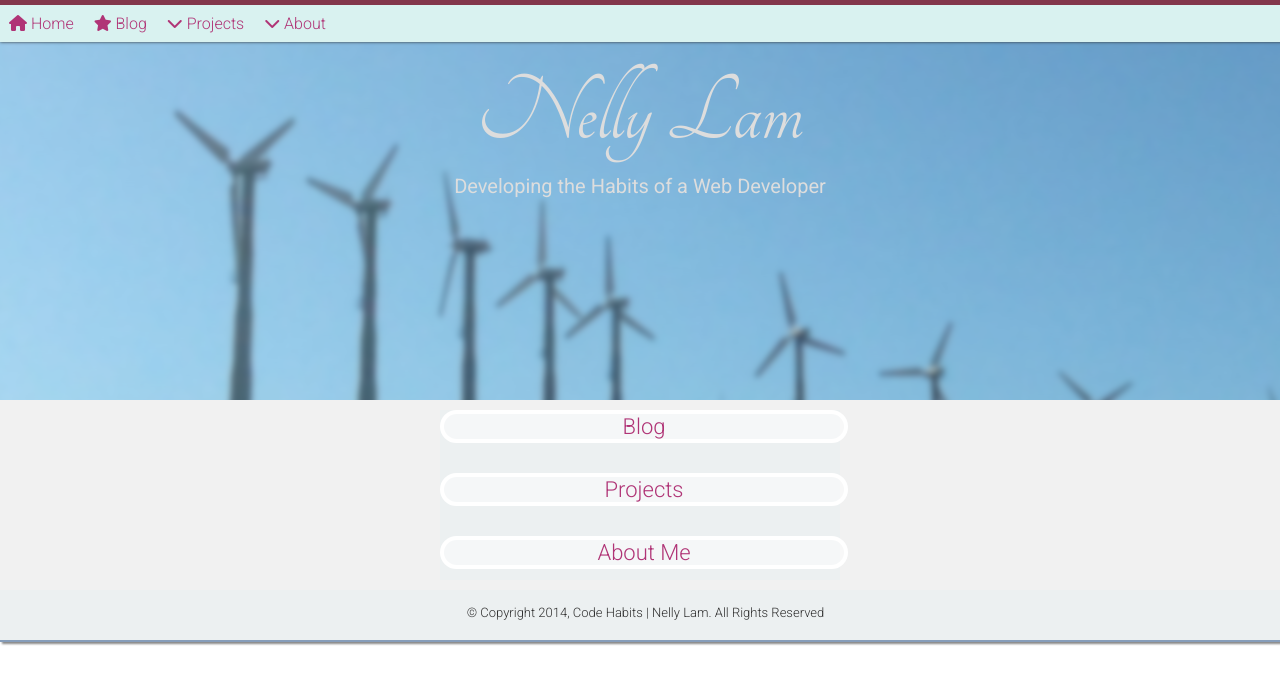
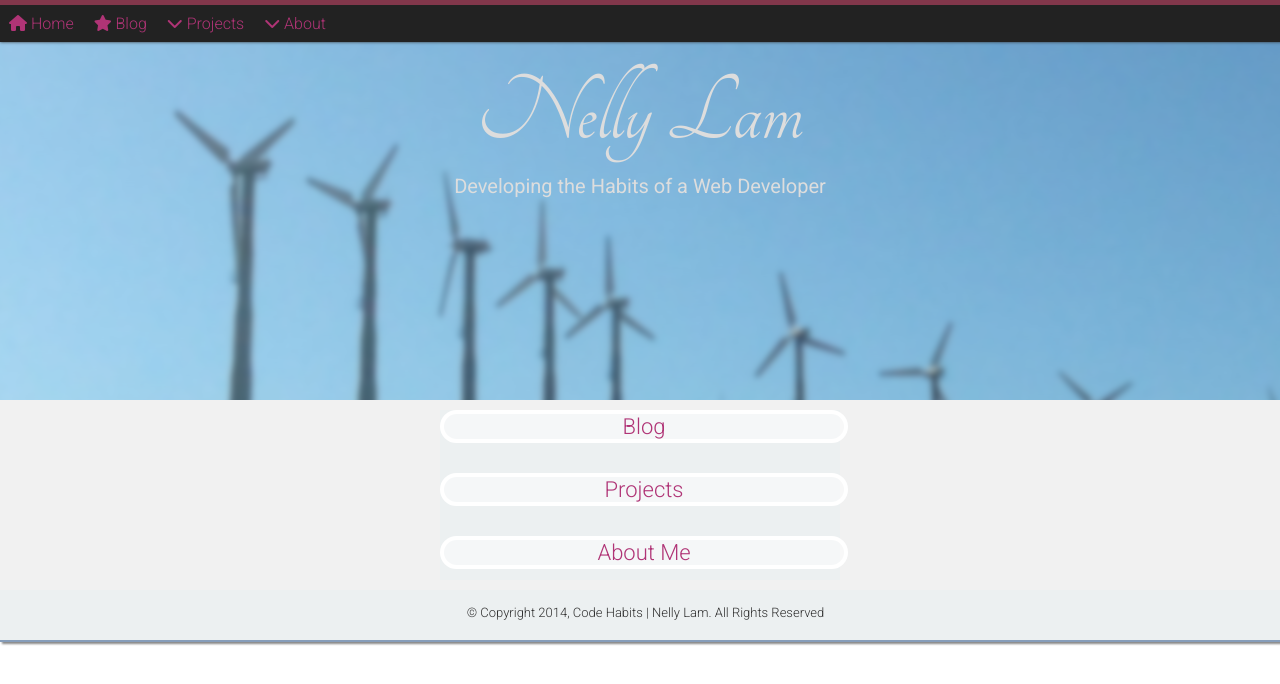
Before and after one commit to nellylam/nellylam.github.io, a Jekyll site: the page built from index.html, in a window 1280 px wide. Shown: the top 684 px of the page. Built offline with Jekyll 4.4.1, drawn with Linux system fonts in a browser that asks for light colours; nearby versions of some CDN libraries; library files that are not in the unit come from our copies; Markdown is read by kramdown in place of the engine named in the settings; the list of posts is cut into pages by our own code.

Commit message:
navbar to black

```diff
--- a/css/stylesheet.css
+++ b/css/stylesheet.css
@@ -101,7 +101,7 @@
 **********************************************************/
 
 #navlinks {
-	background-color: #d9f2f0;
+	background-color: #222;
 	border-top: 5px solid #82374b;
 	box-shadow: 0 0 3px #333;
 	padding: .25em;
```
Also changed, not shown: 1 other file.
